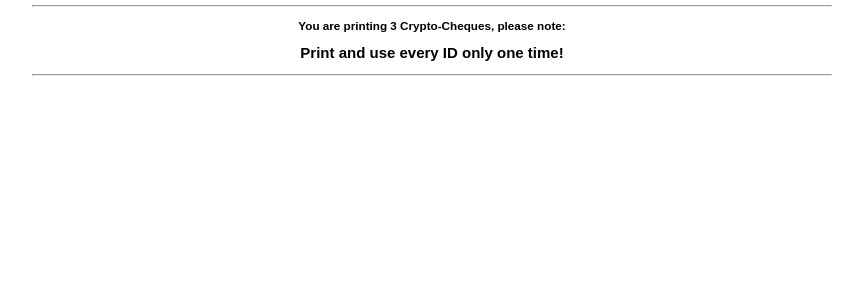
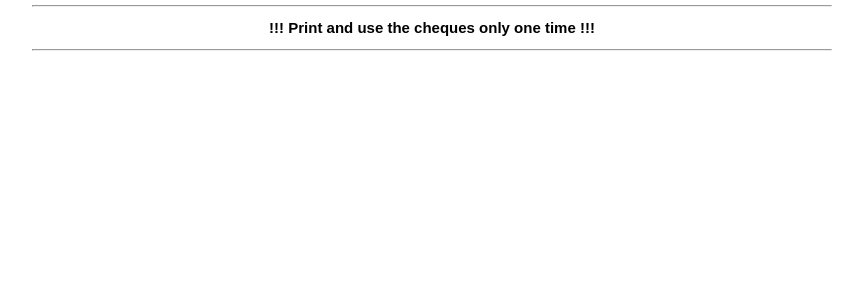
Before and after one commit to hroser/crypto-cheque, a Python web app: template templates/print.html in a window 1280 px wide. Shown: the top 300 px of the page, without its empty margins (208-1071 px from the left). Run offline with Jinja, Linux system fonts and the light colour scheme; the template is opened without the code that fills it, so the values that code supplies are empty.

Commit message:
Modified title line on print page

```diff
--- a/templates/print.html
+++ b/templates/print.html
@@ -85,8 +85,7 @@ white-space:pre;
 <body onload="window.print();">
 
 <hr>
-<h3 align="center">You are printing 3 Crypto-Cheques, please note:</h3>
-<h2 align="center">Print and use every ID only one time!</h2>
+<h2 align="center">!!! Print and use the cheques only one time !!!</h2>
 
 	{% for cheque_data in cheque_dates %}
 
```
Also changed, not shown: templates/main.html (+6 -5 lines).
